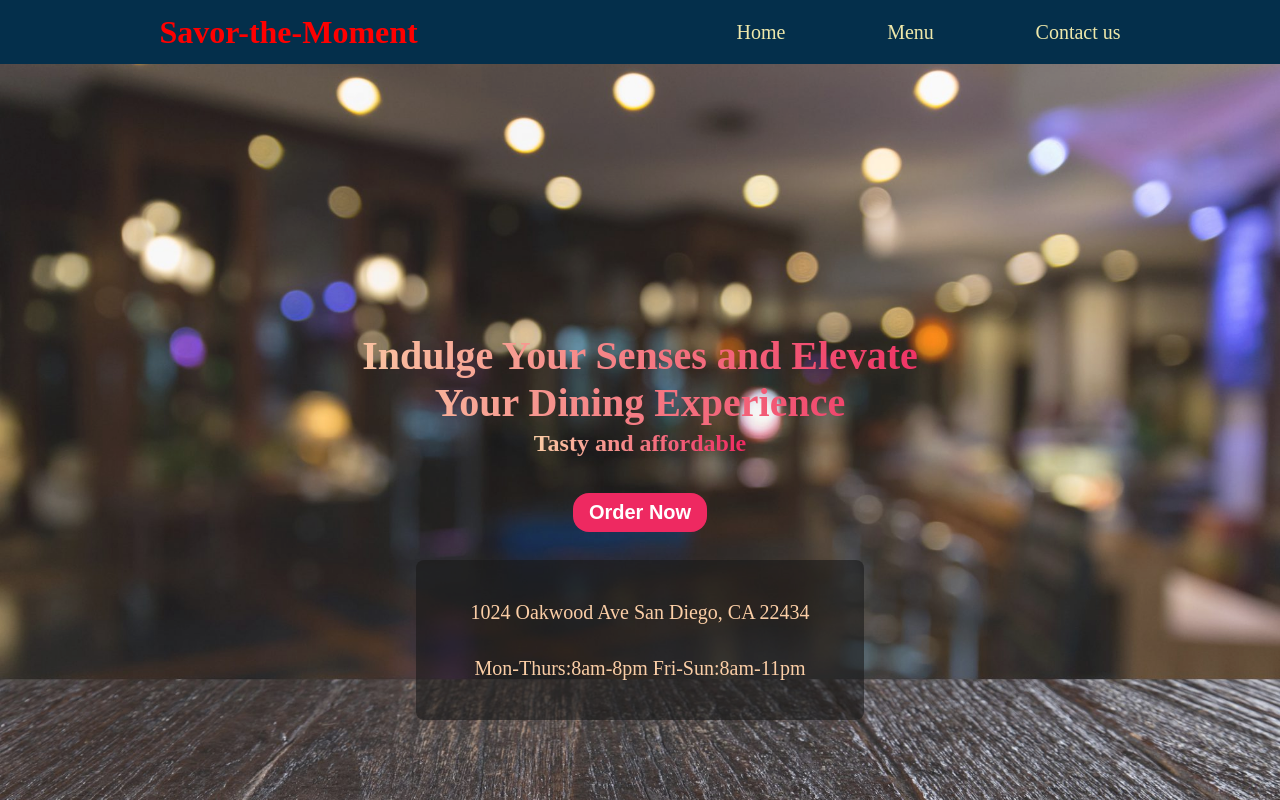
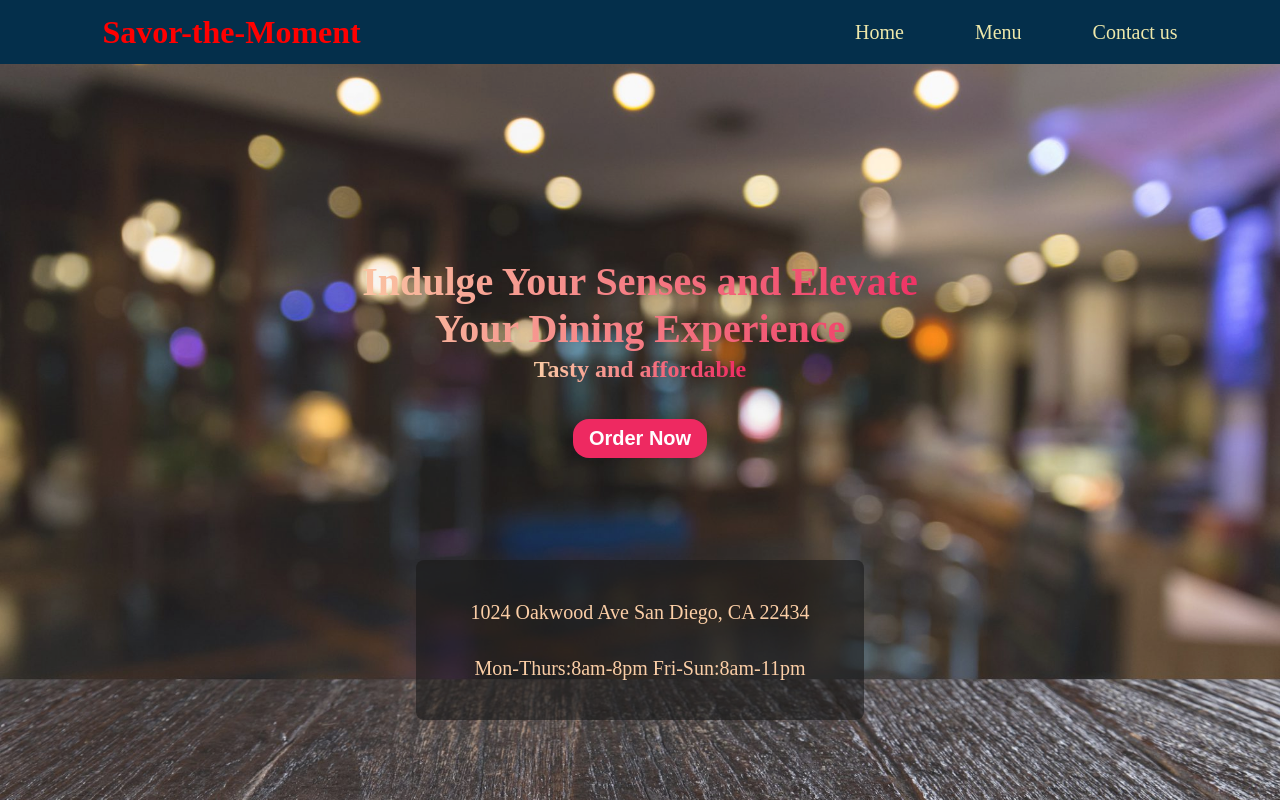
Before and after one commit to Siva-Sai22/Restaurant-page, a website built with webpack: page src/index.html in a window 1280 px wide. Built offline with nearby package versions, Linux system fonts and the light colour scheme.

Commit message:
Miscellaneous changes

```diff
--- a/src/style.css
+++ b/src/style.css
@@ -14,10 +14,11 @@ body {
 }
 
 #header {
+    padding: 0 8%;
     background-color: #042f4b;
     height: 8vh;
     display: flex;
-    justify-content: space-around;
+    justify-content: space-between;
     align-items: center;
 }
 
@@ -50,7 +51,7 @@ a:hover {
 }
 
 .homediv {
-    height: 100%;
+    height: 80%;
     color: white;
     display: flex;
     flex-direction: column;
```
Also changed, not shown: dist/3d1e915ab8bd60e7eec8.jpeg (added), dist/index.html (added), dist/main.js (added).
